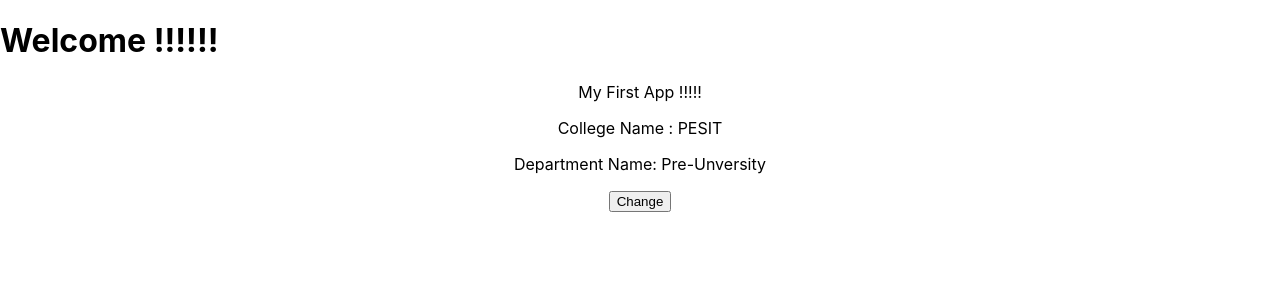
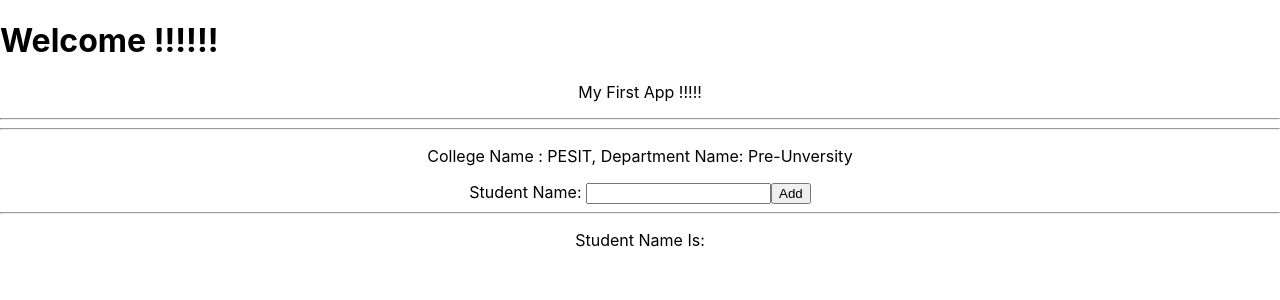
Before and after one commit to vinoddsce/first-react-app, a React (Create React App) app: page / in a window 1280 px wide. Shown: the top 300 px of the page. Built offline with nearby package versions, Linux system fonts and the light colour scheme.

Commit message:
Adding a student name

```diff
--- a/src/App.js
+++ b/src/App.js
@@ -1,27 +1,22 @@
 import React, { Component } from 'react';
 import './App.css';
 import Department from './components/Department';
+import StudentList from './components/StudentList';
 
 class App extends Component {
 
   constructor(props) {
     super(props);
     this.state = {
-      departmentName: "Pre-Unversity",
-      collegeName: "PESIT"
+      stdName: ''
     }
-    this.changeDepartmentName = this.changeDepartmentName.bind(this);
-    // setTimeout(() => {
-    //   this.setState({
-    //     departmentName: "PUC"
-    //   })
-    // }, 5000);
+    this.addStudent = this.addStudent.bind(this);
   }
 
-  changeDepartmentName() {
-    // this.state.departmentName = "PUC";
+  addStudent(name) {
+    console.log("App->addStudent(): ", name);
     this.setState({
-      departmentName: "PUC"
+      stdName: name
     })
   }
 
@@ -30,8 +25,11 @@
     return (
       <div className="App">
         <p>{this.props.title}</p>
-        <Department deptName={this.state.departmentName} collegeName={this.state.collegeName} />
-        <button onClick={this.changeDepartmentName}>Change</button>
+        <hr></hr>
+        <hr></hr>
+        <Department addStudent={this.addStudent} />
+        <hr></hr>
+        <StudentList stdName={this.state.stdName} />
       </div>
     );
   }
--- a/src/components/Department.js
+++ b/src/components/Department.js
@@ -3,14 +3,33 @@
 class Department extends Component {
     constructor(props) {
         super(props);
+        this.state = {
+            departmentName: "Pre-Unversity",
+            collegeName: "PESIT"
+        }
+        this.onNameChange = this.onNameChange.bind(this);
+        this.addStudentClicked = this.addStudentClicked.bind(this);
+        this.stdName = '';
+    }
+
+    onNameChange(event) {
+        console.log("Changed Value: ", event.target.value);
+        this.stdName = event.target.value;
+    }
+
+    addStudentClicked(event) {
+        this.props.addStudent(this.stdName);
     }
 
     render() {
         console.log("Department -> render()");
         return (
             <div>
-                <p>College Name : {this.props.collegeName}</p>
-                <p>Department Name: {this.props.deptName}</p>
+
+                <p>College Name : {this.state.collegeName}, Department Name: {this.state.departmentName}</p>
+
+                Student Name: <input type="text" onChange={this.onNameChange} />
+                <button onClick={this.addStudentClicked}>Add</button>
             </div>
         );
     }
--- /dev/null
+++ b/src/components/StudentList.js
@@ -0,0 +1,18 @@
+import React, { Component } from 'react';
+
+
+class StudentList extends Component {
+    constructor(props) {
+        super(props);
+        this.state = {}
+    }
+    render() {
+        return (
+            <div>
+                <p>Student Name Is: <span style={{ color: 'green' }}>{this.props.stdName}</span></p>
+            </div>
+        );
+    }
+}
+
+export default StudentList;
```
Also changed, not shown: test.js (added, +58 -0 lines).
